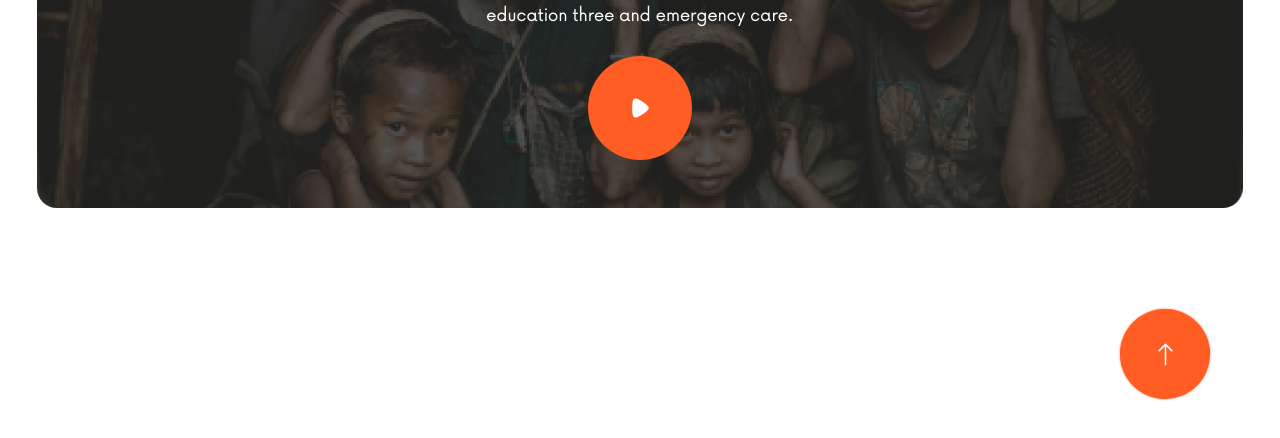
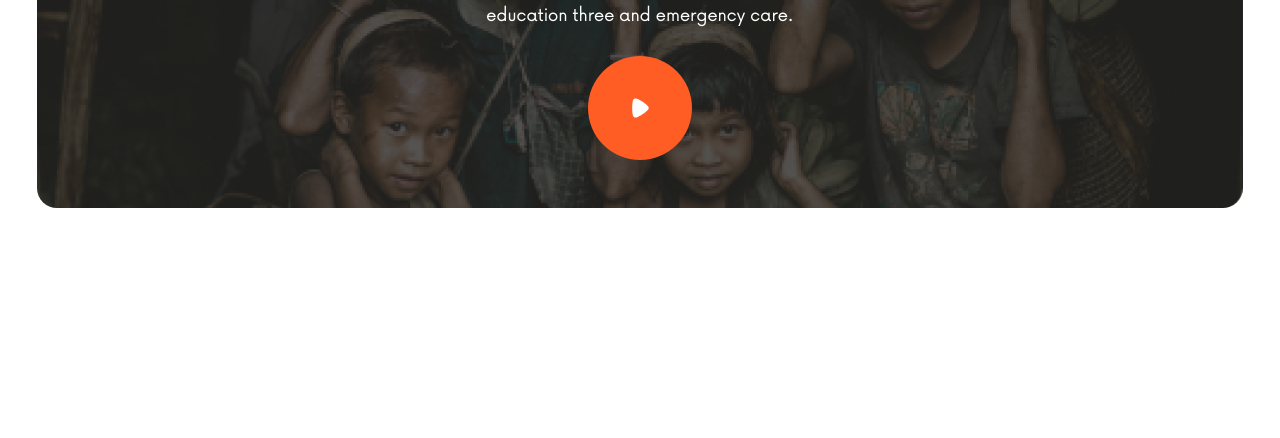
Before and after one commit to N1keem/DonateX, a plain HTML site: page index.html in a window 1280 px wide. Shown: the part 4277-4715 px from the top of the page. Drawn offline with Linux system fonts and the light colour scheme.

Commit message:
Add files via upload

```diff
--- a/css/style.css
+++ b/css/style.css
@@ -4,10 +4,13 @@
     box-sizing: border-box;
 }
 
+/* изначальные размеры для сайта */
 body {
     height: 5377px;
     width: 100%;
 }
+
+/* --------------------header-верхушка сайта--------------------- */
 
 header {
     height: 117px;
@@ -714,37 +717,6 @@ header {
     background-color: #ff885d;
 }
 
-.up_btn__wrapper {
-    display: flex;
-    justify-content: right;
-    margin-top: 100px;
-    margin-right: 70px;
-}
-
-.up_btn {
-    width: 90px;
-    height: 90px;
-    border-radius: 50%;
-    border: none;
-    display: flex;
-    justify-content: center;
-    align-items: center;
-    background-color: #FF5D24;
-    color: #FFFFFF;
-    font-family: 'nowregular', Arial, sans-serif;
-    transition: all 0.2s ease;
-    box-shadow: 0px 0px 2px #FF5D24;
-    outline: 0px solid #FF5D24;
-}
-
-.up_btn:hover,
-.up_btn:focus {
-    background-color: #FFFFFF;
-    color: #FF5D24;
-    box-shadow: 0px 0px 15px #FF5D24;
-    outline: 3px solid #FF5D24;
-    outline-offset: 15px;
-}
 
 @media (max-width: 1355px) {
     .img__wrapper {
--- a/index.html
+++ b/index.html
@@ -6,7 +6,7 @@
     <meta name="viewport" content="width=device-width, initial-scale=1.0">
     <title>DonateX</title>
     <link rel="stylesheet" href="fonts/stylesheet.css">
-    <link rel="stylesheet" href="css/reset.css">
+    <link rel="stylesheet" href="css/reset.css"> <!--дефолтные настройки для удобства верстки -->
     <link rel="stylesheet" href="css/style.css">
 </head>
 
@@ -333,15 +333,6 @@
                 </div>
             </section>
         </div>
-        <div class="up_btn__wrapper">
-            <a class="up_btn" href="#">
-                <svg xmlns="http://www.w3.org/2000/svg" width="25" height="25" fill="currentColor"
-                    class="bi bi-arrow-up" viewBox="0 0 16 16">
-                    <path fill-rule="evenodd"
-                        d="M8 15a.5.5 0 0 0 .5-.5V2.707l3.146 3.147a.5.5 0 0 0 .708-.708l-4-4a.5.5 0 0 0-.708 0l-4 4a.5.5 0 1 0 .708.708L7.5 2.707V14.5a.5.5 0 0 0 .5.5z" />
-                </svg>
-            </a>
-        </div>
     </main>
 </body>
 
```
